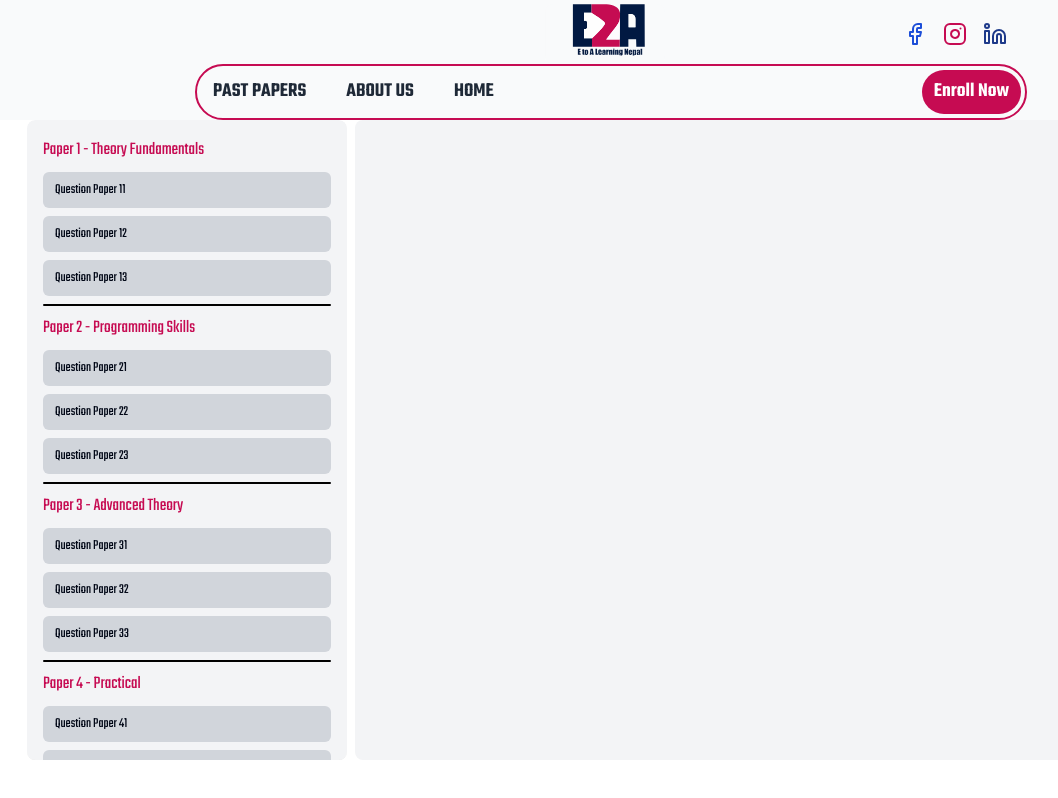
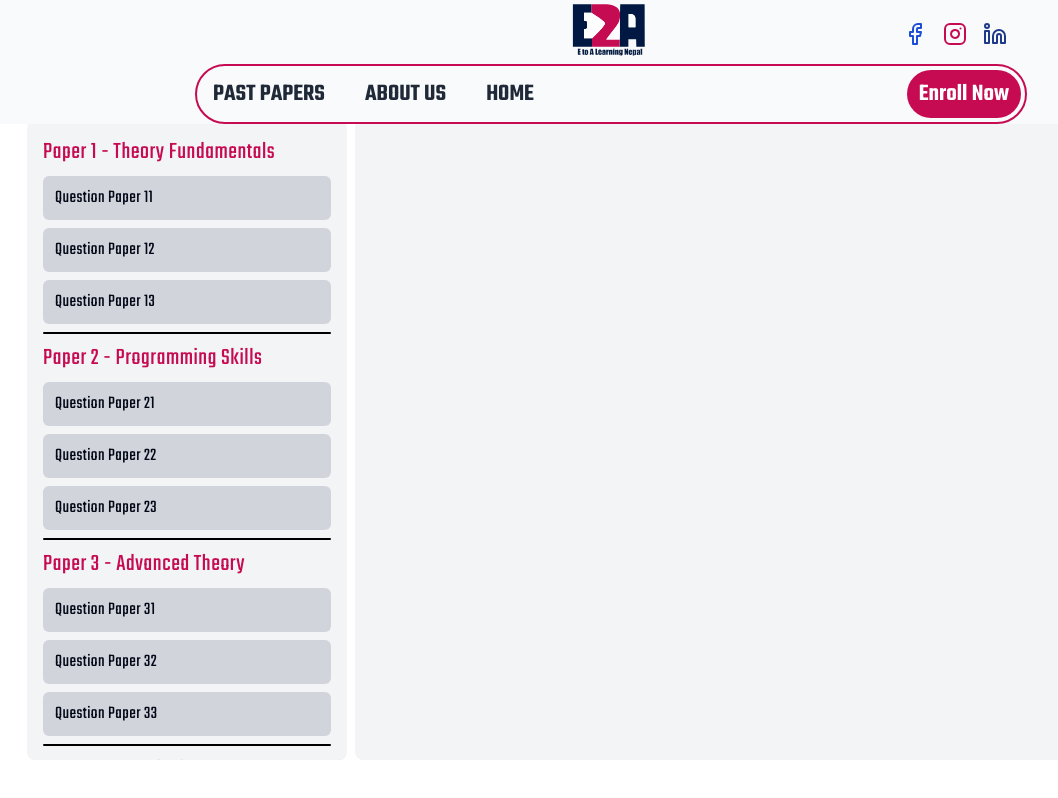
Before and after one commit to aayush-dhakal-max/e2a, a Next.js app: page /pastpapers/1 in a window 1280 px wide. Shown: the whole page, without its empty margins (29-1087 px from the left). Built offline with nearby package versions, Linux system fonts and the light colour scheme.

Commit message:
css bug fixed

```diff
--- a/src/app/pastpapers/[courseName]/page.tsx
+++ b/src/app/pastpapers/[courseName]/page.tsx
@@ -65,7 +65,9 @@ export default function Component() {
                     <div className="p-2 md:p-4 space-y-2 bg-gray-200">
                       {papers.map((paper) => (
                         <div key={paper.subject[2]}>
-                          <h3 className="text-lg font-medium text-[#C60B52] mb-2">{paper.subject}</h3>
+                          <h3 className="text-2xl tracking-wide font-medium text-[#C60B52] mb-2">
+                            {paper.subject}
+                          </h3>
                           <div key={paper.subject} className="grid gap-2">
                             {paper.exams.map((exam) => (
                               <Link
@@ -75,7 +77,7 @@ export default function Component() {
                                 }}
                                 key={exam.name}
                                 href={"#"}
-                                className={`block w-full bg-gray-300 rounded-md px-3 py-2 text-sm font-medium ${
+                                className={`block w-full bg-gray-300 rounded-md px-3 py-2 tracking-wide text-lg font-medium ${
                                   activeLink === exam.name
                                     ? "bg-gray-800 text-white"
                                     : "hover:bg-gray-800 hover:text-white"
@@ -103,7 +105,7 @@ export default function Component() {
             <div className="p-4 space-y-2 bg-gray-100">
               {papers.map((paper) => (
                 <div key={paper.subject}>
-                  <h3 className="text-lg font-medium text-[#C60B52] mb-2">{paper.subject}</h3>
+                  <h3 className="text-2xl tracking-wide font-medium text-[#C60B52] mb-2">{paper.subject}</h3>
                   <div key={paper.subject} className="grid gap-2">
                     {paper.exams.map((exam) => (
                       <Link
@@ -113,11 +115,12 @@ export default function Component() {
                         }}
                         key={exam.name}
                         href={"#"}
-                        className={`block w-full bg-gray-300 rounded-md px-3 py-2 text-sm font-medium ${
-                          activeLink === exam.name
-                            ? "bg-gray-800 text-white"
-                            : "hover:bg-gray-800 hover:text-white"
-                        } transition-colors duration-400`}
+                        className={`block w-full bg-gray-300 rounded-md px-3 py-2 text-lg tracking-wide font-medium transition-colors duration-400
+                          ${
+                            activeLink === exam.name
+                              ? "bg-gray-800 text-white"
+                              : "hover:bg-gray-800 hover:text-white"
+                          }`}
                         prefetch={false}
                       >
                         {exam.name}
--- a/src/components/component/Navbar.tsx
+++ b/src/components/component/Navbar.tsx
@@ -5,7 +5,7 @@ import Image from "next/image";
 import ADContent from "@/components/component/EnrollDialogContent";
 import { AlertDialogTrigger, AlertDialog } from "@/components/ui/alert-dialog";
 import Link from "next/link";
-import { teko } from "@/lib/utils";
+import { teko, teko2 } from "@/lib/utils";
 
 const Navbar = () => {
   const [isScrolled, setIsScrolled] = useState(false);
@@ -32,9 +32,9 @@ const Navbar = () => {
       <Link
         target="_blank"
         href="https://docs.google.com/forms/d/e/1FAIpQLSeUrUaxgyKXyxQus9wz_fz-VHIweQjEE_754oFsLRfx5VNmtQ/viewform"
-        className={`${
-          isScrolled ? "block" : "hidden"
-        } md:hidden text-xl shadow-black outline-1 z-40 fixed bottom-5 right-5 bg-[#C60B52] text-white py-2 px-4 rounded-full shadow-md hover:bg-[#591f35] transition-all duration-900 animate-bounce`}
+        className={`${isScrolled ? "block" : "hidden"} md:hidden text-xl shadow-black outline-1 ${
+          teko2.className
+        } z-40 fixed bottom-5 right-5 bg-[#C60B52] text-white py-2 px-4 rounded-full shadow-md hover:bg-[#591f35] transition-all duration-900 animate-bounce`}
       >
         Enroll Now
       </Link>
@@ -80,7 +80,7 @@ const Navbar = () => {
         <div
           className={`flex justify-between items-center w-full border-[#C60B52] rounded-full border-2 p-1 pl-4 ${teko.className}`}
         >
-          <div className=" md:space-x-6 lg:space-x-6 xl:space-x-10 text-xl font-bold ">
+          <div className=" md:space-x-6 lg:space-x-6 xl:space-x-10 text-2xl font-bold ">
             <Link className="text-gray-800 hover:text-gray-600" href="../pastpapers">
               PAST PAPERS
             </Link>
@@ -93,7 +93,7 @@ const Navbar = () => {
           </div>
           {/* <AlertDialog>
             <AlertDialogTrigger asChild> */}
-          <div className=" bg-[#C60B52] text-white px-3 py-2 rounded-3xl text-xl font-bold hover:cursor-pointer transition-all duration-900">
+          <div className=" bg-[#C60B52] text-white px-3 py-2 rounded-3xl text-2xl font-bold hover:cursor-pointer transition-all duration-900">
             <Link
               target="_blank"
               href="https://docs.google.com/forms/d/e/1FAIpQLSeUrUaxgyKXyxQus9wz_fz-VHIweQjEE_754oFsLRfx5VNmtQ/viewform"
@@ -108,7 +108,7 @@ const Navbar = () => {
       </nav>
 
       {/* Mobile Device Navbar */}
-      <div className={`fixed top-0 shadow-md w-full z-10 bg-gray-50`}>
+      <div className={`fixed top-0 shadow-md w-full z-10 bg-gray-50 tracking-wide ${teko.className}`}>
         <div className="max-w-7xl mx-auto px-4 sm:px-6 lg:px-8 h-16 flex justify-between items-center md:hidden">
           <div className="flex items-center justify-center h-full">
             <Image
```
